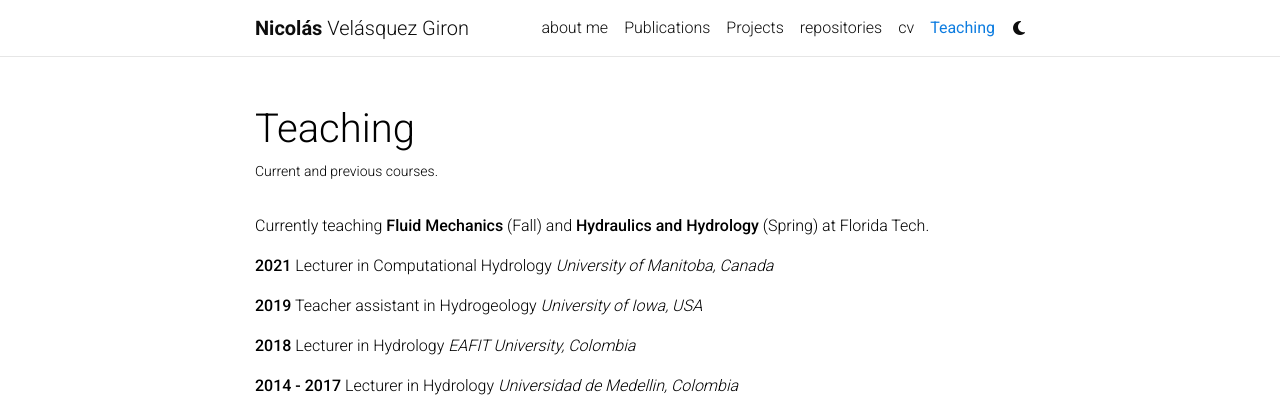
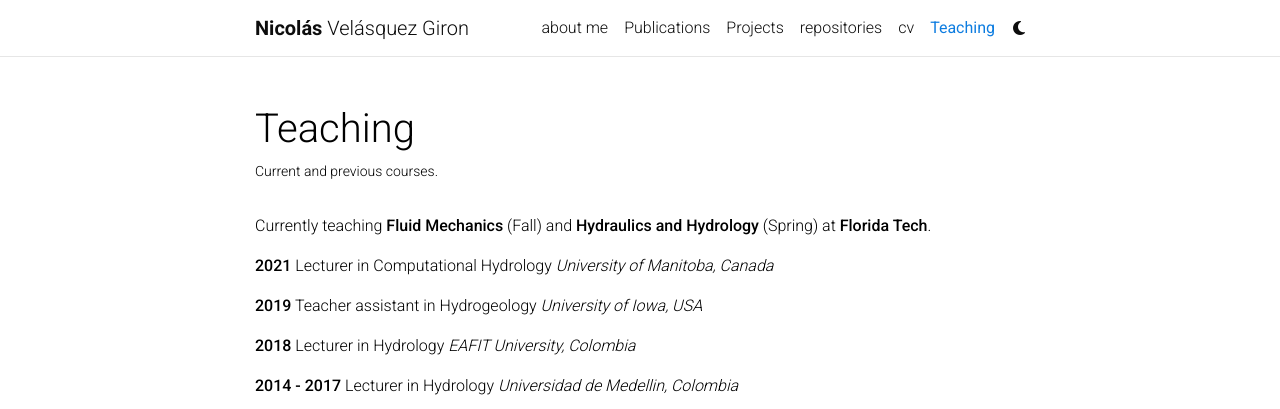
Before and after one commit to nicolas998/nicolas998.github.io, a Jekyll site: the page built from _pages/teaching.md, in a window 1280 px wide. Shown: the top 409 px of the page. Built offline with Jekyll 4.4.1, drawn with Linux system fonts in a browser that asks for light colours; comment, search, counter and statistics services are not loaded; a style sheet for code colours, icons or effects is not loaded.

```diff
--- a/_pages/teaching.md
+++ b/_pages/teaching.md
@@ -7,7 +7,7 @@ nav: true
 nav_order: 5
 ---
 
-Currently teaching **Fluid Mechanics** (Fall) and **Hydraulics and Hydrology** (Spring) at Florida Tech.
+Currently teaching **Fluid Mechanics** (Fall) and **Hydraulics and Hydrology** (Spring) at **Florida Tech**.
 
 **2021** Lecturer in Computational Hydrology
 *University of Manitoba, Canada*
```
Also changed, not shown: 1 other file.
